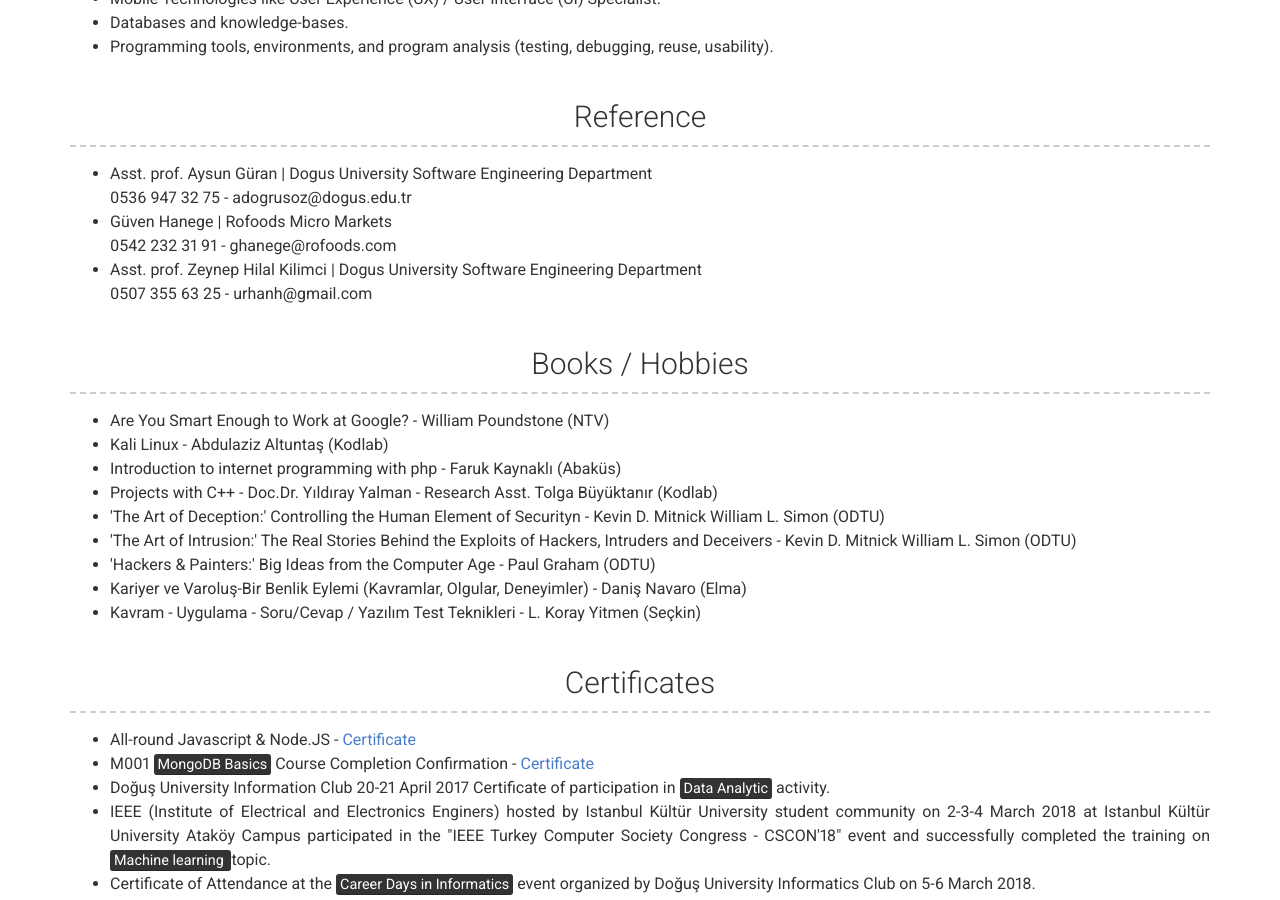
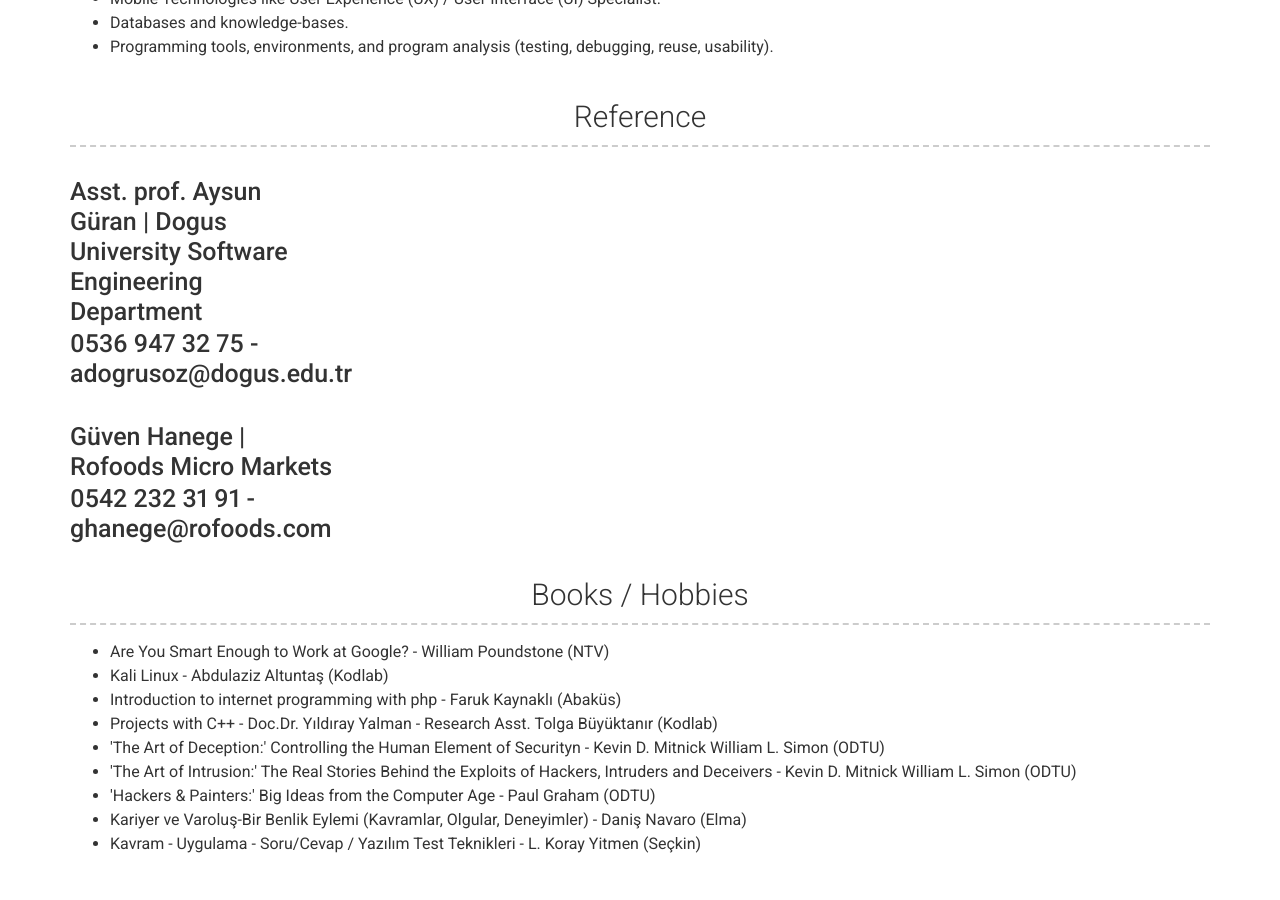
Before and after one commit to ryuz4k1/murat-ozer, a Jekyll site: the page built from index.md, in a window 1280 px wide and 900 px high, scrolled down 4100 px. Built offline with Jekyll 4.4.1, drawn with Linux system fonts in a browser that asks for light colours.

Commit message:
references edited

```diff
--- a/_includes/left.html
+++ b/_includes/left.html
@@ -1,6 +1,8 @@
 <div class="row clearfix layout layout-left">
   <div class="col-xs-12 col-sm-4 col-md-3 col-print-12 details">
     {%- if include.item.name -%}<h4>{{ include.item.name }}</h4>{%- endif -%}
+    {%- if include.item.references_content -%}<h4>{{ include.item.references_content }}</h4>{%- endif -%}
+    {%- if include.item.reference_contact -%}<h4>{{ include.item.reference_contact }}</h4>{%- endif -%}
     {%- if include.item.company -%}<h4>{{ include.item.company }}</h4>{%- endif -%}
     {%- if include.item.link -%}
       {% include a.html href=include.item.link class="link" %}{{ include.item.link }}</a>
--- a/_includes/reference.html
+++ b/_includes/reference.html
@@ -1,5 +1,10 @@
 <div class="container reference-container">
     <h3>{{ site.reference_title | default: "Reference" }}</h3>
+    {% for reference in site.data.references %}
+        {% include {{ reference.layout | default: 'left' | append: ".html" }} item=reference %}
+    {% endfor %}
+</div>
+    <!--
     <br>
     <div class="row clearfix">
         <div class="col-md-12">
@@ -23,3 +28,5 @@
         </div>
       </div>
   </div>
+
+  -->
```
